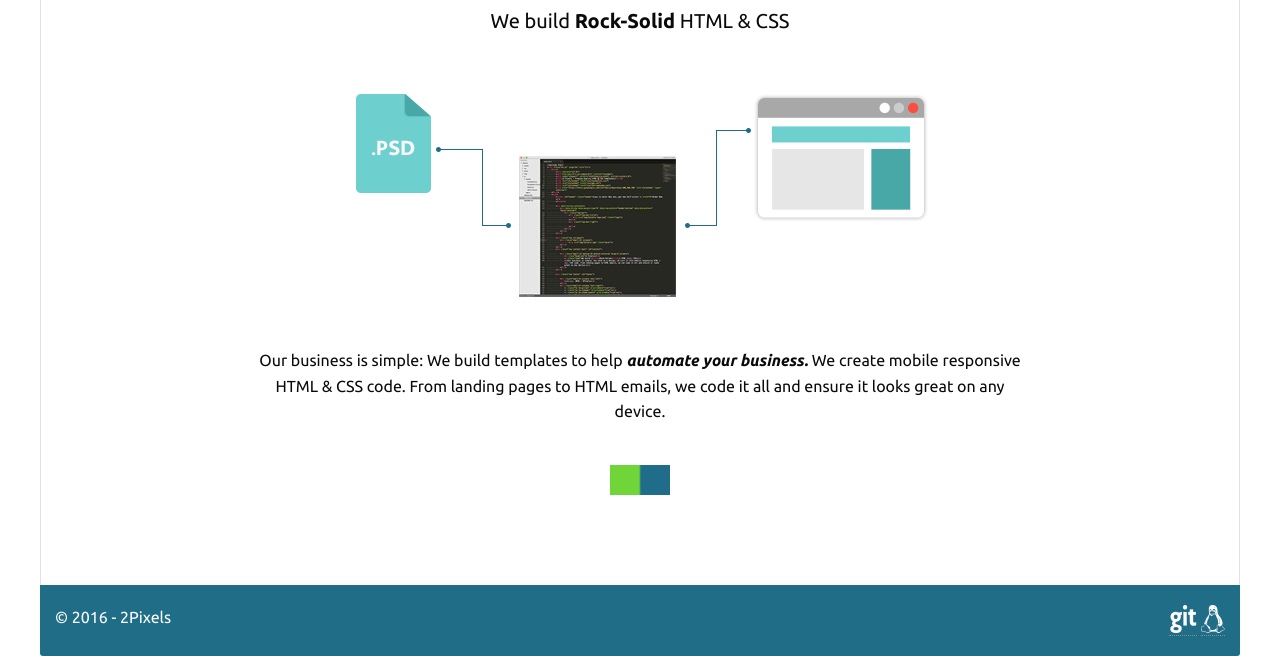
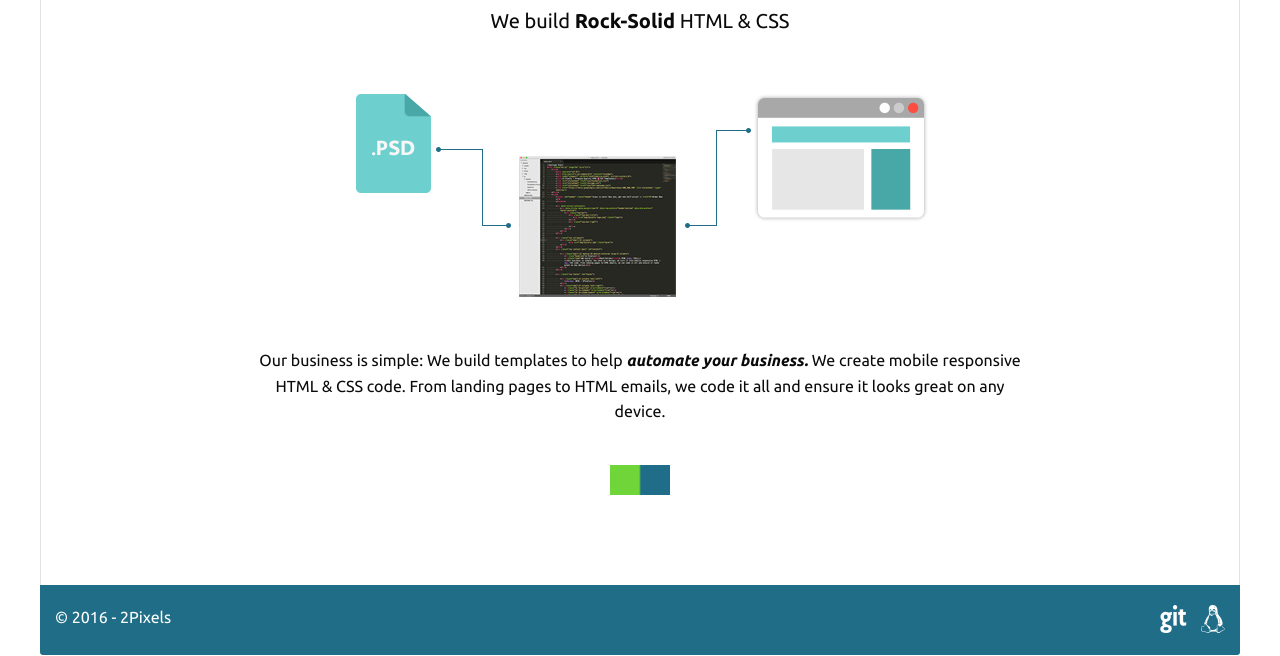
Before and after one commit to Pixeln3rd/2pixels, a plain HTML site: page index.html in a window 1280 px wide. Shown: the part 306-962 px from the top of the page. Drawn offline with Linux system fonts and the light colour scheme.

Commit message:
css fixes

```diff
--- a/css/app.css
+++ b/css/app.css
@@ -130,6 +130,10 @@ a:hover, a:focus {
 .row#footer a{
 	color: white;
 	text-decoration: none;
+	margin-left: 10px;
+}
+.row#footer a.has-tip {
+	border-bottom: none;
 }
 .row#footer i{
 	font-size: 28px;
```
